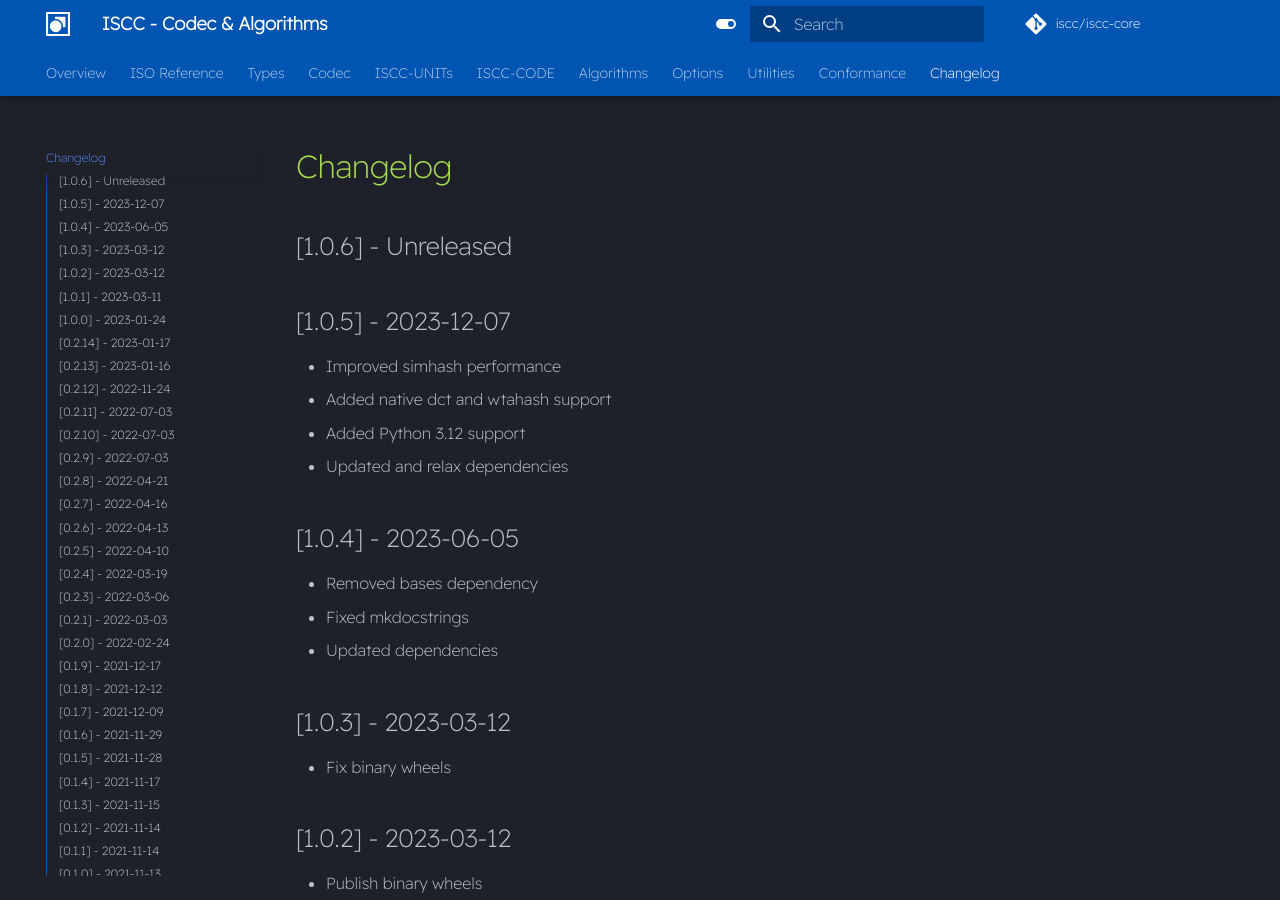
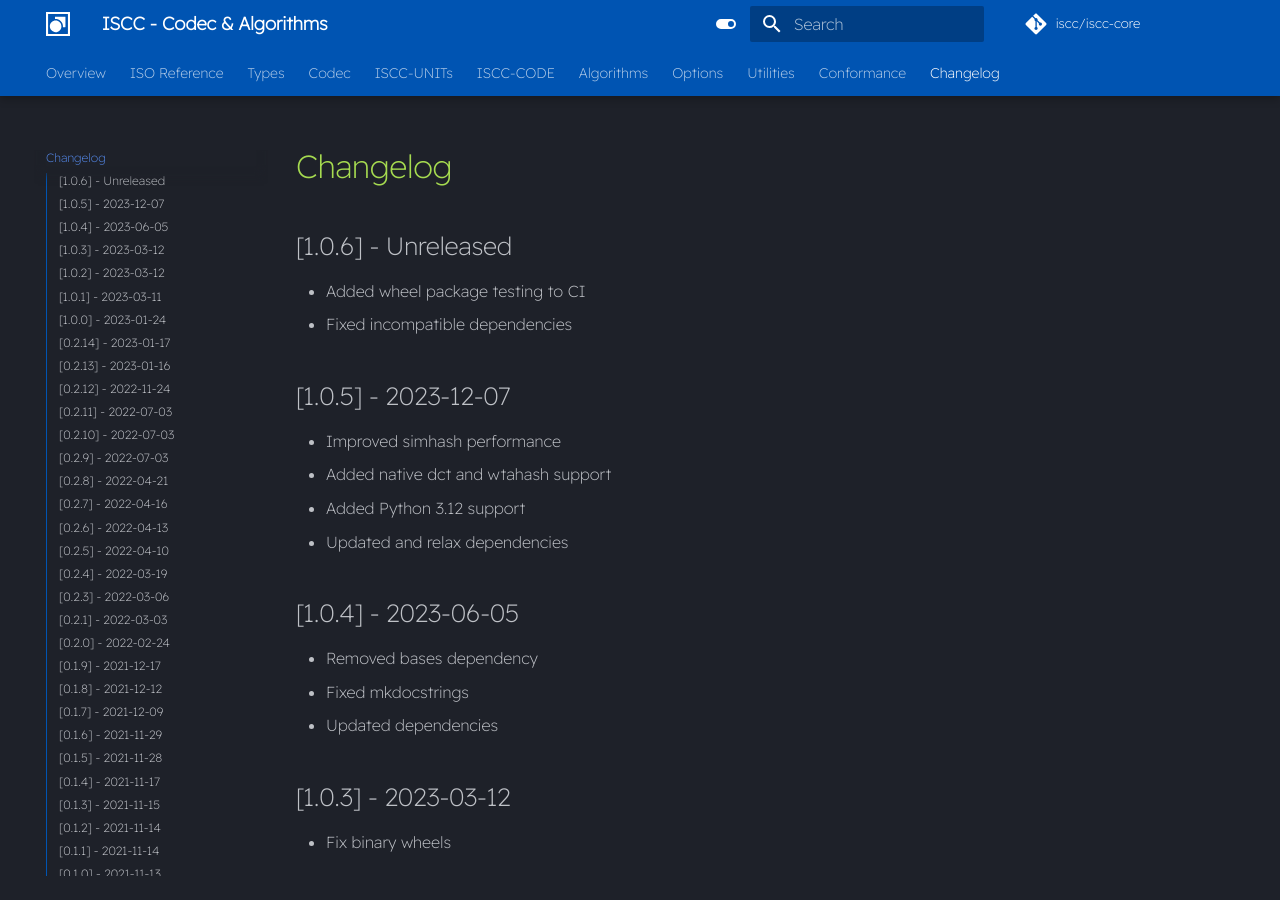
Before and after one commit to iscc/iscc-core, an MkDocs documentation site: the page built from docs/changelog.md, in a window 1280 px wide and 900 px high. Built offline with MkDocs 1.6.1 and Material for MkDocs 9.7.7, drawn with Linux system fonts in a browser that asks for light colours; comment, search, counter and statistics services are not loaded.

Commit message:
Update changelog

```diff
--- a/docs/changelog.md
+++ b/docs/changelog.md
@@ -1,6 +1,8 @@
 # Changelog
 
 ## [1.0.6] - Unreleased
+- Added wheel package testing to CI
+- Fixed incompatible dependencies
 
 ## [1.0.5] - 2023-12-07
 - Improved simhash performance
```
Also changed, not shown: CHANGELOG.md (+2 -0 lines).
